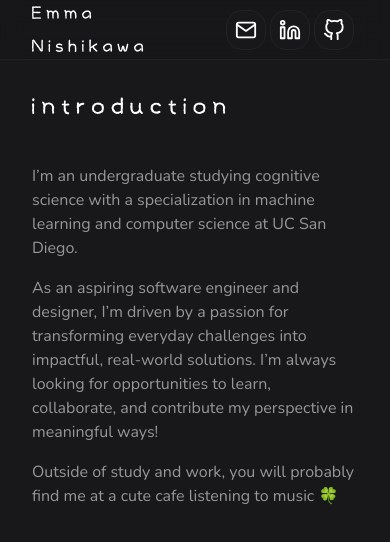
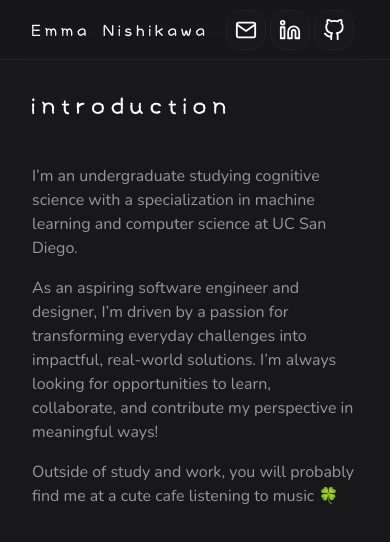
Before and after one commit to emmanishikawa/emmanishikawa.github.io, a React (Vite) app in the folder emmanishikawa/: page / in a window 390 px wide. Shown: the top 542 px of the page. Built offline with nearby package versions, Linux system fonts and the light colour scheme.

Commit message:
nav bar mobile layout adjustment

```diff
--- a/emmanishikawa/src/components/NavBar.tsx
+++ b/emmanishikawa/src/components/NavBar.tsx
@@ -4,7 +4,7 @@ export default function NavBar(){
     return (
         <>
             <div className="flex fixed justify-center w-screen h-[60px] bg-accent/25 border-b-[1.5px] border-blue-border backdrop-blur-md z-100">
-                <div className="flex relative h-auto w-screen lg:w-3xl mx-8 lg:m-0 text-white font-[kodomo] text-[22px] items-center">
+                <div className="flex relative h-auto w-screen lg:w-3xl mx-8 lg:m-0 text-white font-[kodomo] text-[20px] md:text-[22px] items-center">
                     <div>Emma Nishikawa</div>
                     <div className="ml-auto"><NavButton/></div>
                 </div>
```
